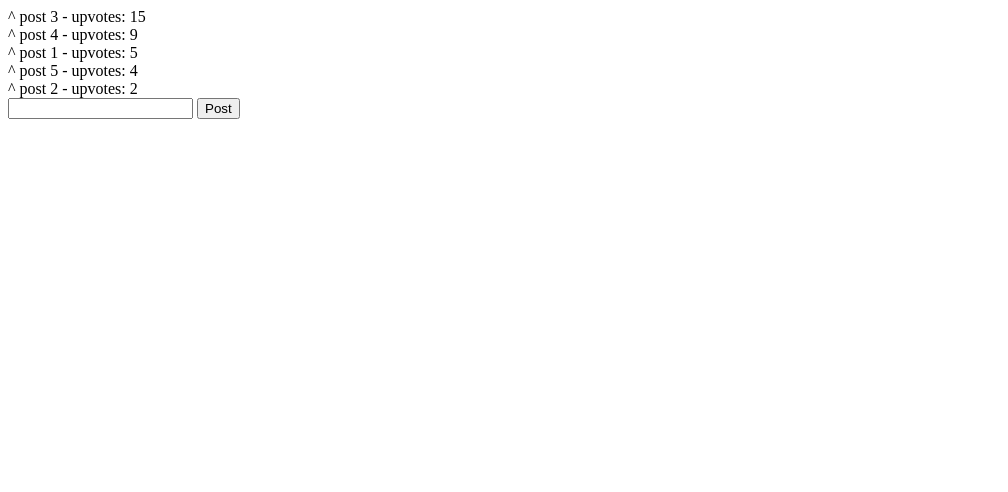
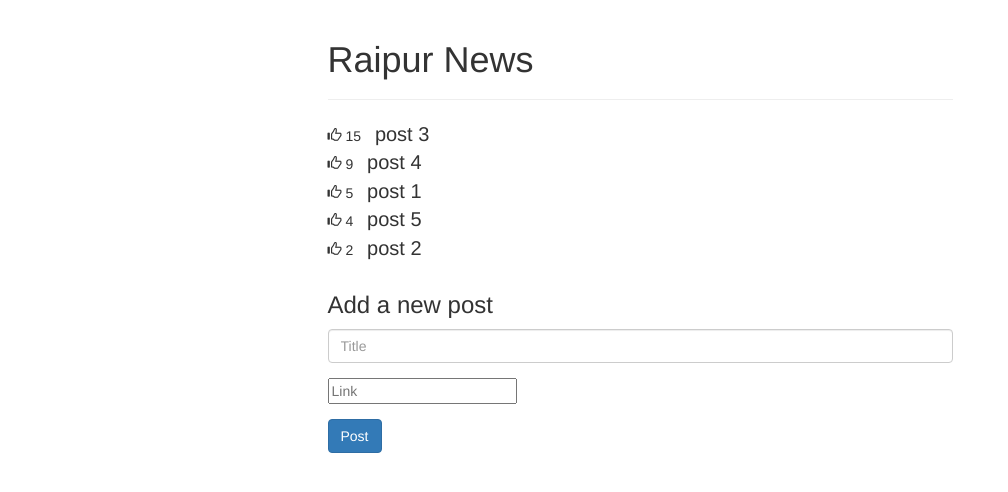
Before and after one commit to dpgc11/Raipur-News, a plain HTML site: page index.html in a window 1280 px wide. Shown: the whole page, without its empty margins (0-1008 px from the left). Drawn offline with nearby package versions, Linux system fonts and the light colour scheme.

Commit message:
add feature to add title and links; add css

```diff
--- a/app.js
+++ b/app.js
@@ -13,8 +13,9 @@ app.controller('MainCtrl', ['$scope', function($scope){
 
 	$scope.addPost = function() {
 		if (!$scope.title || $scope.title === '') { return; }
-		$scope.posts.push({title: $scope.title, upvotes: 0});
+		$scope.posts.push({title: $scope.title,link: $scope.link, upvotes: 0});
 		$scope.title = '';
+		$scope.link = '';
 	};
 
 	$scope.incrementUpvotes = function(post) {
--- a/index.html
+++ b/index.html
@@ -1,20 +1,42 @@
 <html>
   <head>
     <title>My Angular App!</title>
+    <link href="http://maxcdn.bootstrapcdn.com/bootstrap/3.2.0/css/bootstrap.min.css" rel="stylesheet">
     <script src="https://ajax.googleapis.com/ajax/libs/angularjs/1.5.7/angular.min.js"></script>
     <script src="app.js"></script>
+    <style> .glyphicon-thumbs-up { cursor:pointer } </style>
   </head>
   <body ng-app="raipurNews" ng-controller="MainCtrl">
 
+    <div class="row">
+      <div class="col-md-6 col-md-offset-3">
+
+        <div class="page-header"><h1>Raipur News</h1></div>
+
     <div ng-repeat="post in posts | orderBy: '-upvotes'">
-      <span ng-click="incrementUpvotes(post)">^</span>
-      {{post.title}} - upvotes: {{post.upvotes}}
+      <span class="glyphicon glyphicon-thumbs-up" ng-click="incrementUpvotes(post)"></span>
+      {{post.upvotes}}
+      <span style="font-size: 20px; margin-left: 10px;">
+      <a ng-show="post.link" href="{{post.link}}">
+        {{post.title}}
+    </a>
+    <span ng-hide="post.link">{{post.title}}</span>
+     </span>
+     </div>
+
+
+    <form ng-submit="addPost()" style="margin-top: 30px;">
+      <h3>Add a new post</h3>
+
+      <div class="form-group"><input type="text" class="form-control" placeholder = "Title" ng-model="title"></input> </div>
+      <div class="form-group"><input type="text" class="form.control" placeholder="Link" ng-model="link"></input></div>
+
+
+
+        <button type="submit" class="btn btn-primary">Post</button>
+    </form>
     </div>
-
-    <form ng-submit="addPost()">
-        <input type="text" ng-model="title"></input>
-        <button type="submit">Post</button>
-    </form>
+    </div>
 
   </body>
 </html>
```
